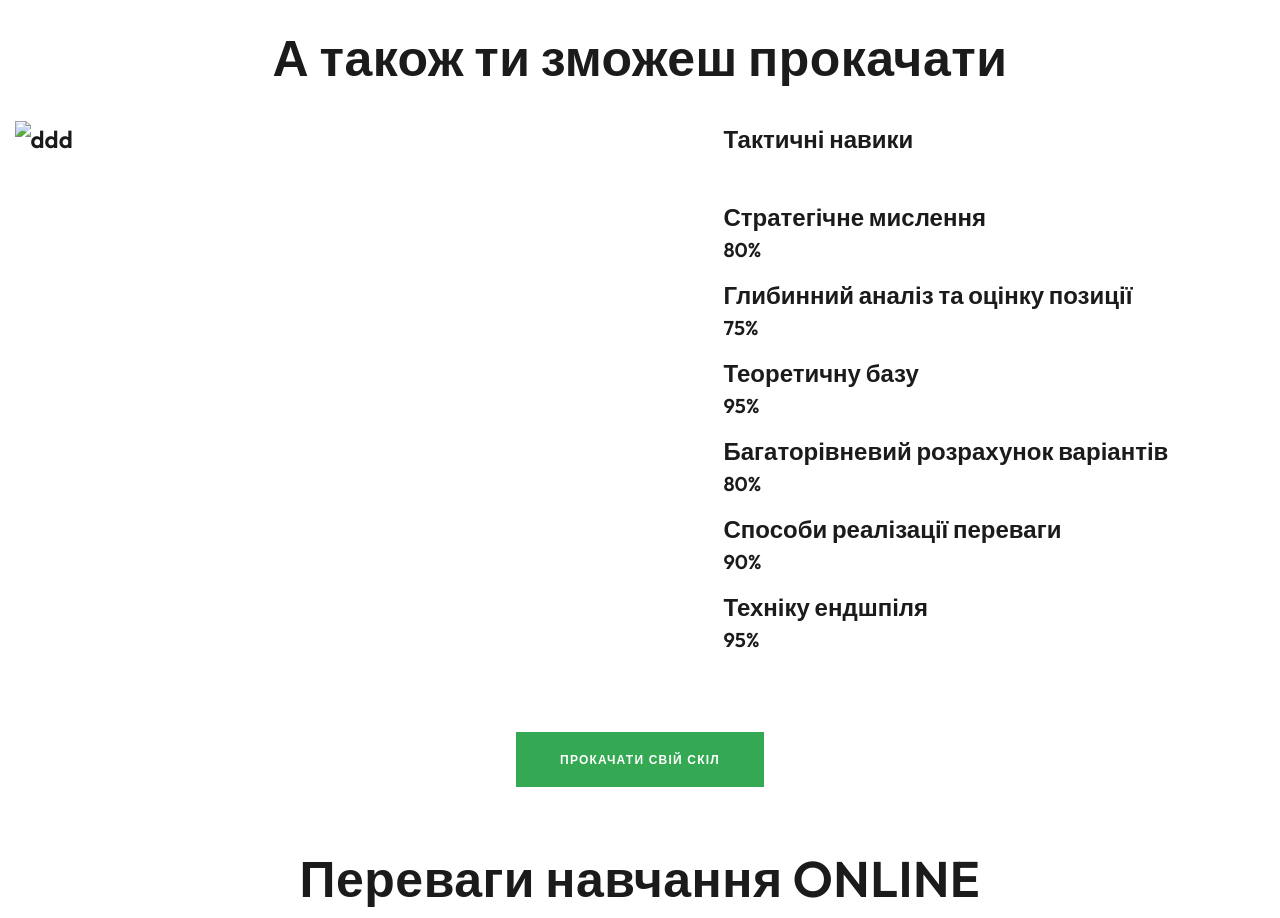
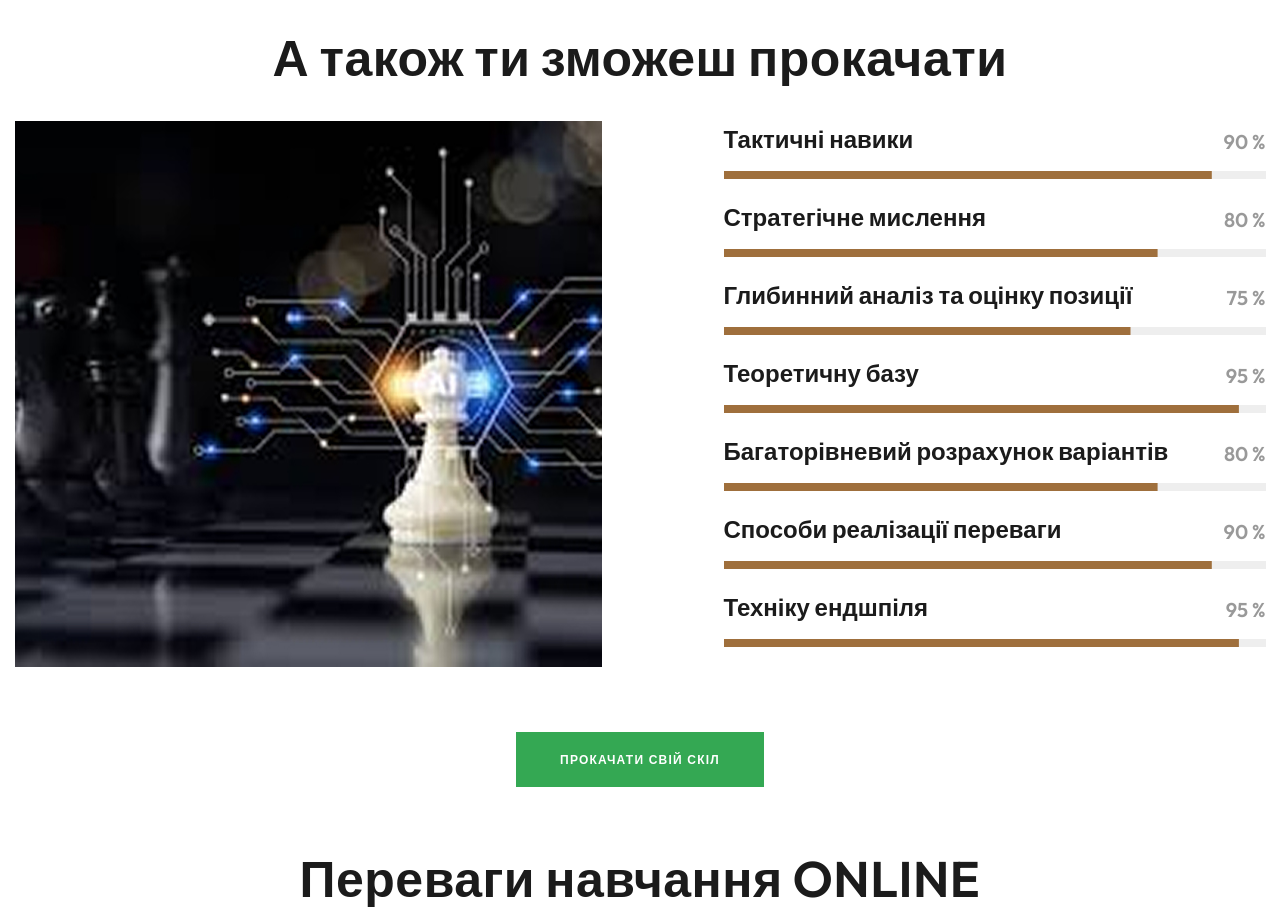
Before and after one commit to Commercial-team-projects/chessmaster, a plain HTML site: page index.html in a window 1280 px wide. Shown: the part 2100-3018 px from the top of the page. Drawn offline with nearby package versions, Linux system fonts and the light colour scheme.

Commit message:
Deploying to gh-pages from @ Commercial-team-projects/chessmaster@b34cc9890a060997b66e6351c27513652e8a4465 🚀

```diff
--- a/index.html
+++ b/index.html
@@ -206,8 +206,8 @@
     <h2 class="skills-title">А також ти зможеш прокачати</h2>
     <div class="skills-cont">
       <img
-        src="../img/skills/skills-1x.jpg"
-        alt="ddd"
+        src="/chessmaster/assets/skills-1x-PSNDc3Vc.jpg"
+        alt="chess-skills"
         width="587"
         height="516"
       />
@@ -359,11 +359,8 @@
 
     </footer>
 
-    <script
-      async
-      src="
+    <script src="
 https://cdn.jsdelivr.net/npm/progressbar.js@1.1.1/dist/progressbar.min.js
-"
-    ></script>
+"></script>
   </body>
 </html>
```
Also changed, not shown: assets/skills-1x-PSNDc3Vc.jpg (added).
